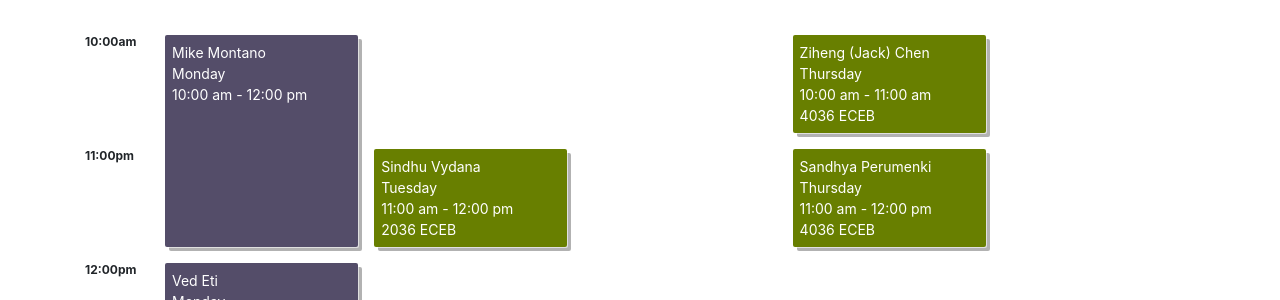
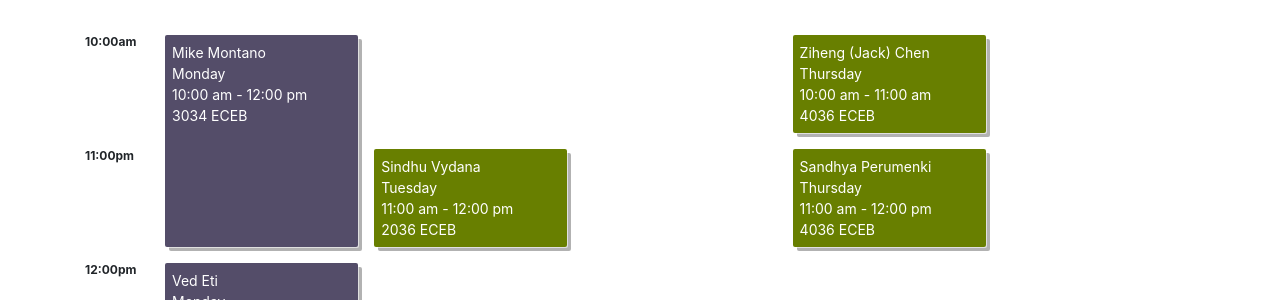
Before and after one commit to UIUC-ECE374B/su25, a Jekyll site: the page built from office_hours.md, in a window 1280 px wide. Shown: the part 1184-1484 px from the top of the page. Built offline with Jekyll 4.4.1, drawn with Linux system fonts in a browser that asks for light colours.

Commit message:
Adding OH locations

```diff
--- a/_data/people.yml
+++ b/_data/people.yml
@@ -213,7 +213,7 @@ mikem:
         time-start: "10:00"
         time-end: "12:00"
         day: Monday
-        location:
+        location: 3034 ECEB
 
 hamza:
     display_name: "Hamza Husain"
```
